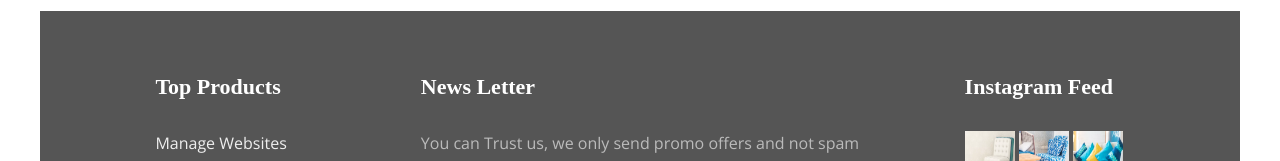
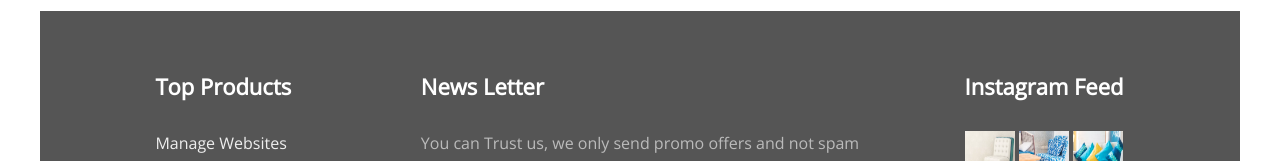
Before and after one commit to ghulamali16/WebUI_Task, a plain HTML site: page index.html in a window 1280 px wide. Shown: the part 4759-4920 px from the top of the page. Drawn offline with nearby package versions, Linux system fonts and the light colour scheme.

Commit message:
font issue resolved
fonts for footer were not changing now they are changing along

```diff
--- a/style.css
+++ b/style.css
@@ -301,7 +301,7 @@ a:hover {
 }
 .ft-title {
     color: #fff;
-    font-family: ’Merriweather’, serif;
+
     font-size: 1.375rem;
     padding-bottom: 0.625rem;
 }
```
